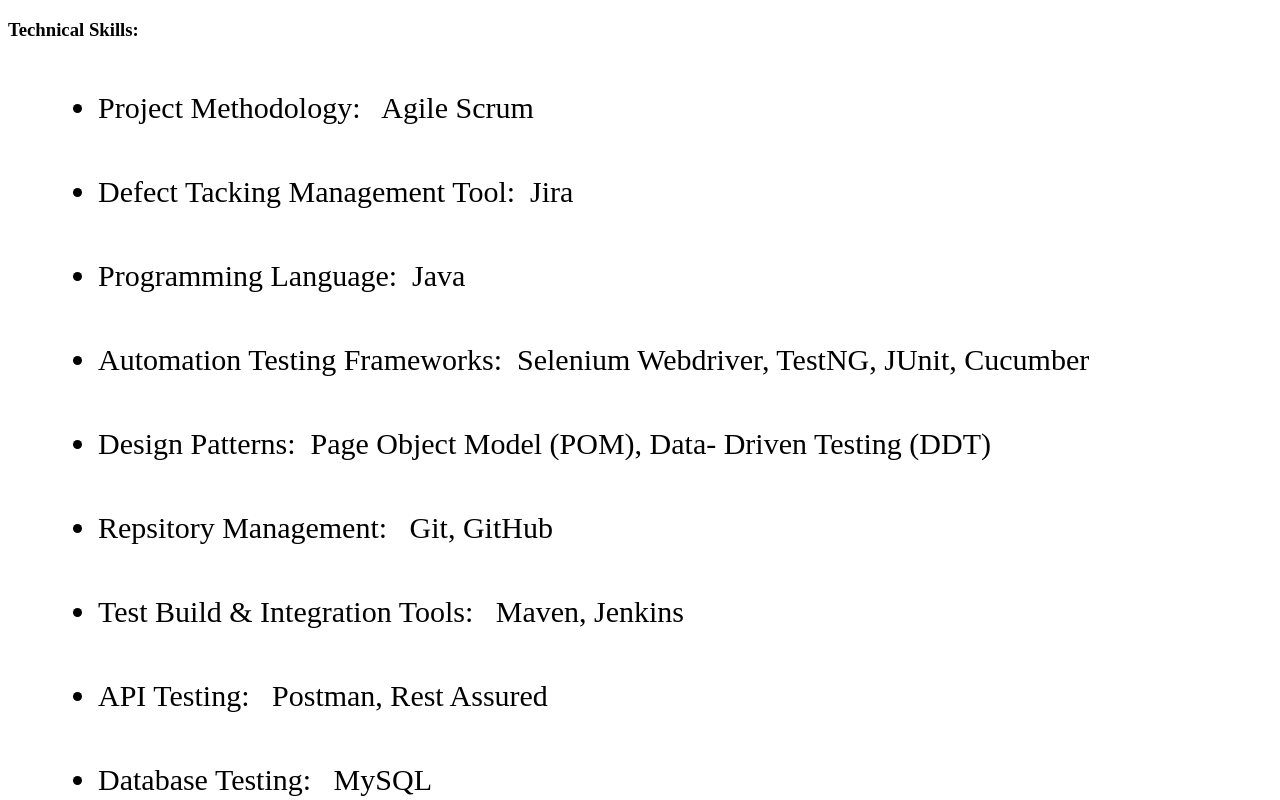
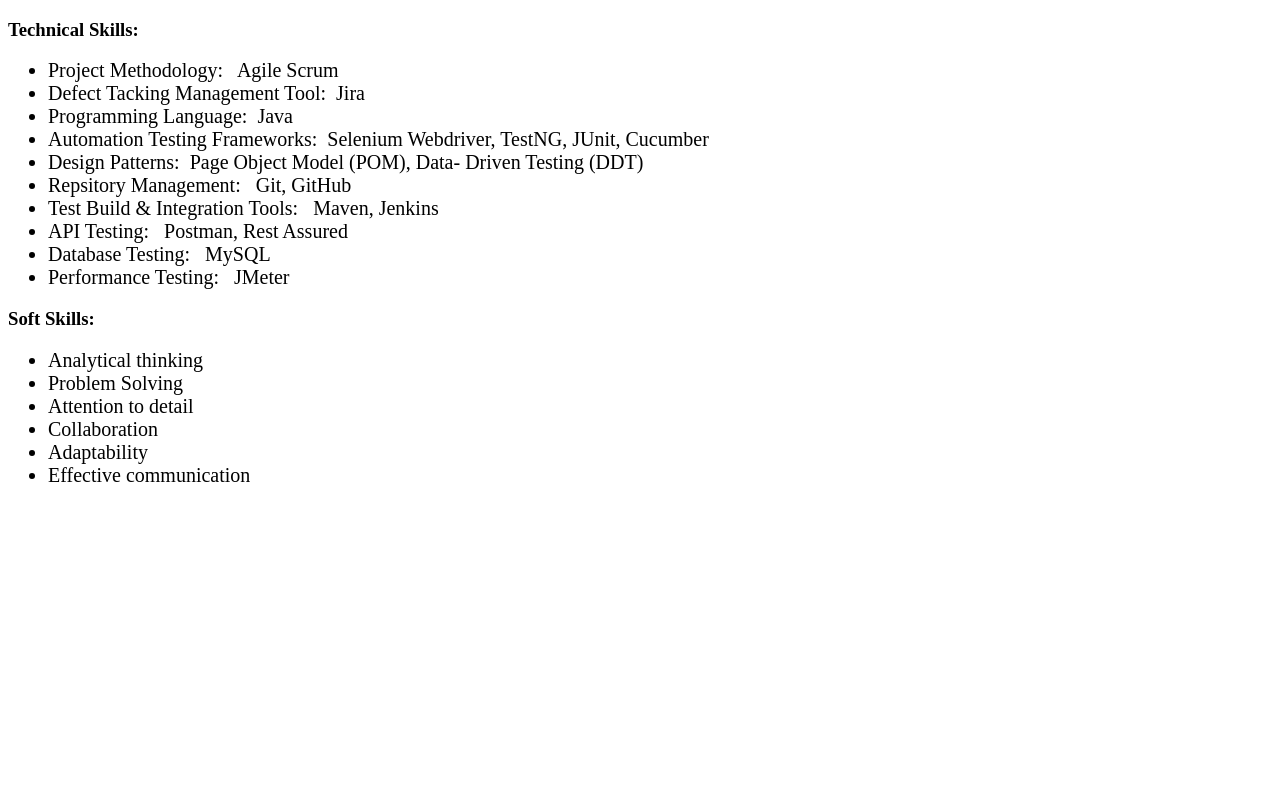
Before and after one commit to GulbaharAburahman/html-GulbaharResume, a plain HTML site: page public/skills.html in a window 1280 px wide. Shown: the top 800 px of the page. Drawn offline with Linux system fonts and the light colour scheme.

Commit message:
Update skills.html

```diff
--- a/public/skills.html
+++ b/public/skills.html
@@ -6,8 +6,7 @@
         <title>Skills</title>
     <style>
        li{
-            font-size: 30px;
-            margin: 50px 50px ;
+            font-size: 20px;
         }
 
         </style>
```
